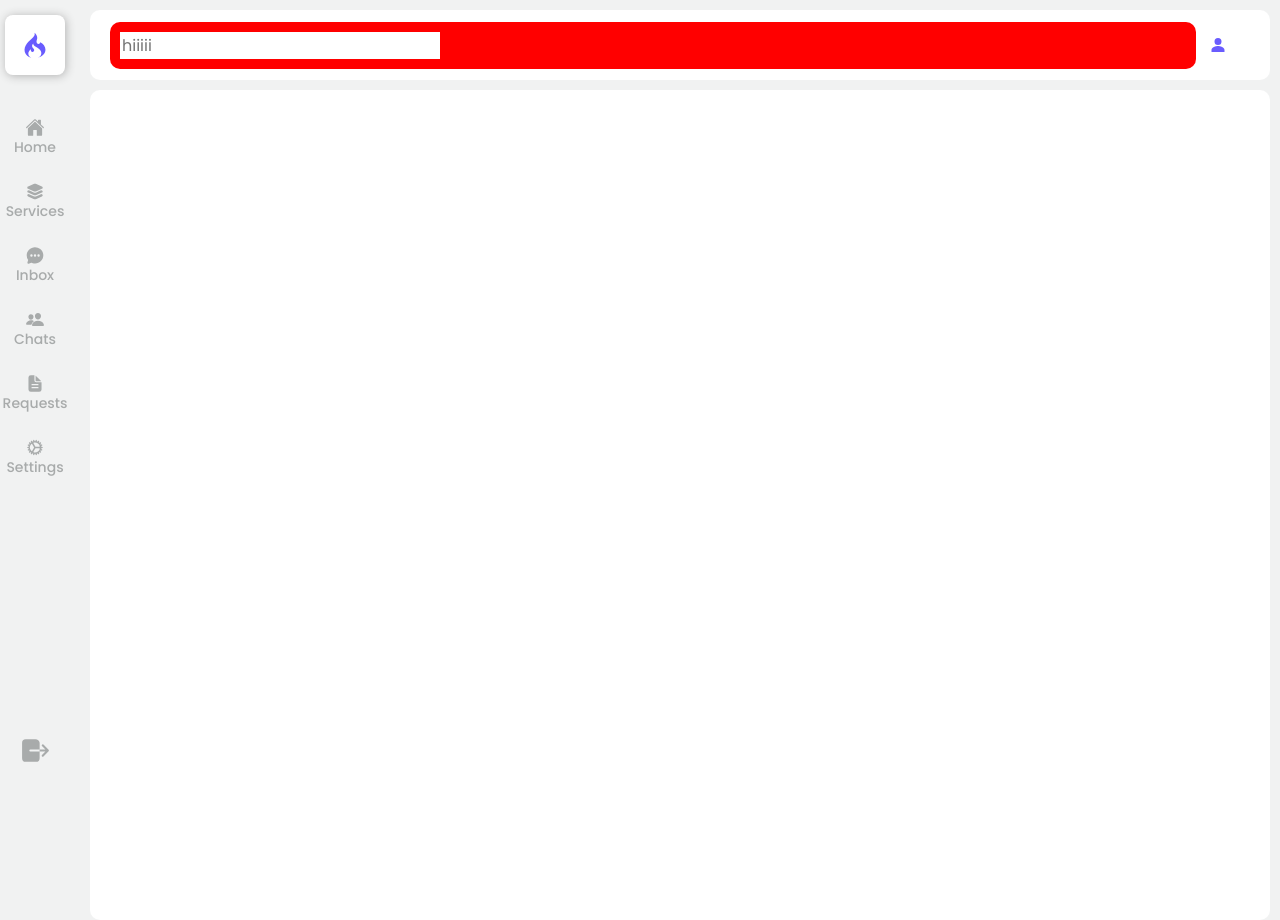
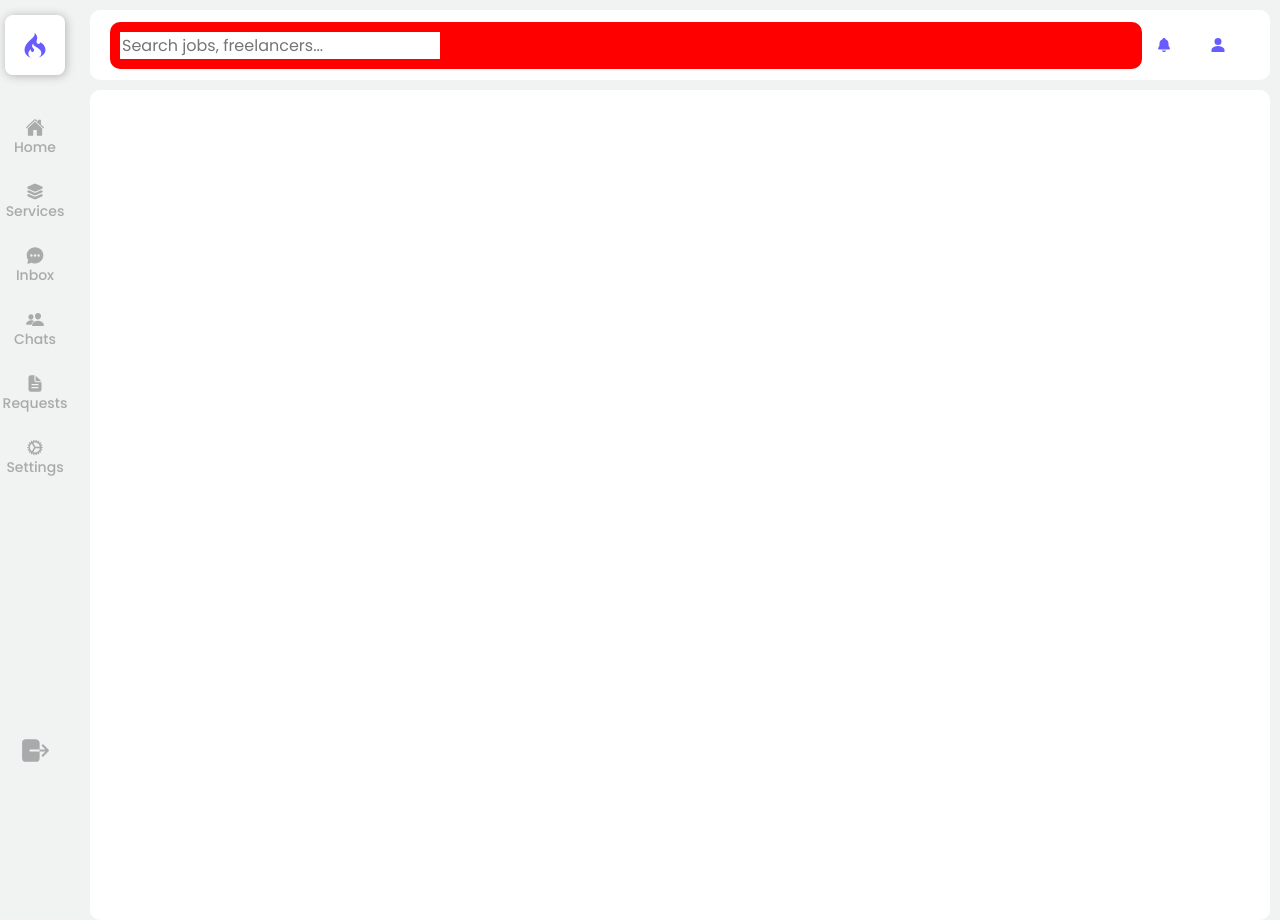
Before and after one commit to amegh-ts/Jobio, a React (Vite) app in the folder Client/jobio/: page / in a window 1280 px wide. Built offline with nearby package versions, Linux system fonts and the light colour scheme.

Commit message:
Update AdminNavbar.jsx

```diff
--- a/Client/jobio/src/Components/Admin/Navbar/AdminNavbar.jsx
+++ b/Client/jobio/src/Components/Admin/Navbar/AdminNavbar.jsx
@@ -1,6 +1,6 @@
 import './AdminNavbar.scss'
 import { DiCodeigniter } from "react-icons/di";
-import { IoPersonSharp, IoHome, IoLayers, IoChatbubbleEllipses, IoPeople, IoDocumentText, IoCog, IoLogOut } from "react-icons/io5";
+import { IoPersonSharp, IoHome, IoLayers, IoChatbubbleEllipses, IoPeople, IoDocumentText, IoCog, IoLogOut, IoNotifications } from "react-icons/io5";
 
 const AdminNavbar = () => {
     return (
@@ -50,10 +50,14 @@ const AdminNavbar = () => {
                 <>
                     <div className='navbar-container'>
                         <div className='navbar-search'>
-                            <input type="text" placeholder='hiiiii'/>
+                            <input type="text" placeholder='Search jobs, freelancers...' />
                         </div>
 
                         <div className='navbar-icon'>
+
+                            <span>
+                                <IoNotifications />
+                            </span>
                             <span>
                                 <IoPersonSharp />
                             </span>
```
